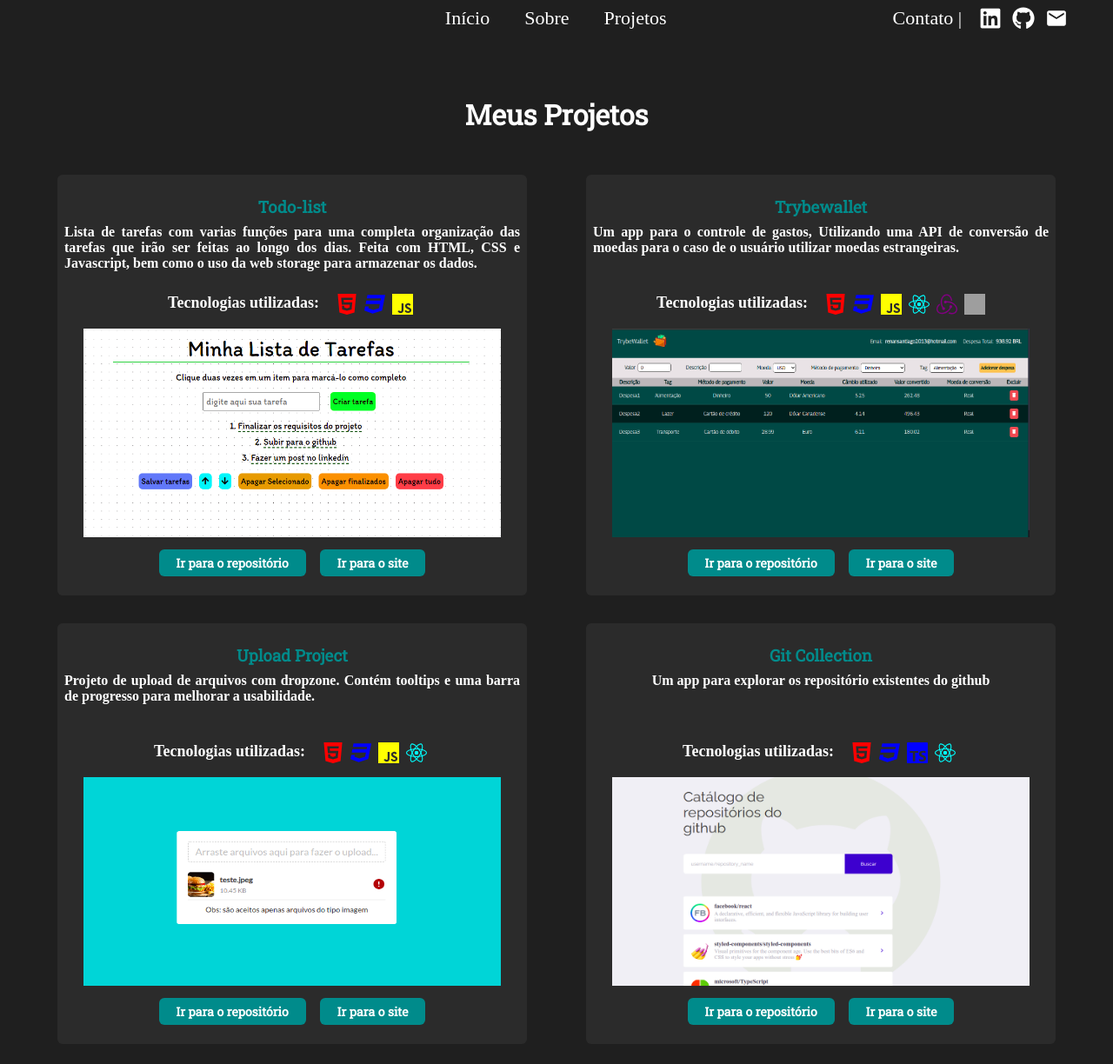
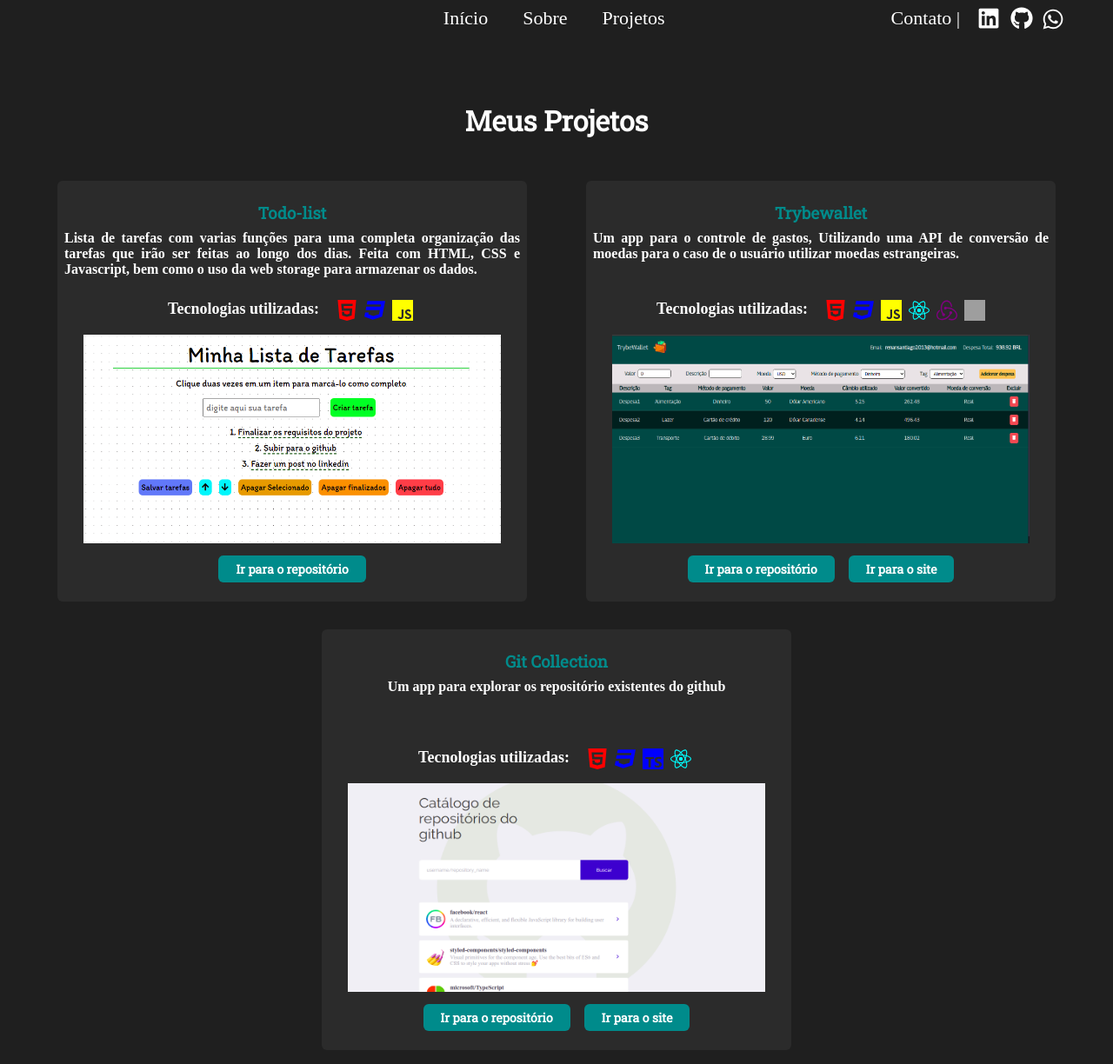
Before and after one commit to Renansf8/Renansf8.github.io, a React (Create React App) app in the folder portfolio/: page /projetos in a window 1280 px wide. Shown: the top 1224 px of the page at 87% size. Built offline with nearby package versions, Linux system fonts and the light colour scheme; grey boxes are pictures that could not be loaded.

Commit message:
Adiciona readme e contato de whatsapp

```diff
--- a/portfolio/src/components/Navbar/index.tsx
+++ b/portfolio/src/components/Navbar/index.tsx
@@ -1,8 +1,10 @@
 import React from 'react';
-import { FaLinkedin, FaGithub } from 'react-icons/fa';
-import { MdEmail } from 'react-icons/md';
+import { FaLinkedin, FaGithub, FaWhatsapp } from 'react-icons/fa';
 import { Link } from 'react-router-dom';
 import { NavBar, ContactContainer, NavContainer } from './styles';
+import Tooltip from '../../components/Tooltip';
+import { TooltipTarget } from '../../components/Tooltip/styles';
+import { CenterContainer } from '../../components/Tooltip/styles';
 
 const Navbar: React.FC = () => {
   return (
@@ -30,9 +32,15 @@ const Navbar: React.FC = () => {
         >
           <FaGithub size={26} />
         </a>
-        <a>
-          <MdEmail size={26} />
-        </a>
+
+        <Tooltip position="bottom" text="91992611041">
+          <TooltipTarget>
+            <a className="whatsapp">
+              <FaWhatsapp size={26} />
+            </a>
+          </TooltipTarget>
+          <CenterContainer position="bottom"></CenterContainer>
+        </Tooltip>
       </ContactContainer>
     </NavBar>
   );
--- a/portfolio/src/components/Navbar/styles.ts
+++ b/portfolio/src/components/Navbar/styles.ts
@@ -44,4 +44,13 @@ export const ContactContainer = styled.div`
   .github:hover {
     color: gray;
   }
+
+  .whatsapp {
+    margin-top: -5px;
+    margin-left: 4px;
+  }
+
+  .whatsapp:hover {
+    color: #00d600;
+  }
 `;
--- a/portfolio/src/components/Tooltip/index.tsx
+++ b/portfolio/src/components/Tooltip/index.tsx
@@ -4,9 +4,10 @@ import { TooltipWrapper, TooltipTarget, CenterContainer, TooltipBox } from './st
 interface TooltipProps {
   text: string;
   language?: string;
+  position: string;
 }
 
-const Tooltip: React.FC<TooltipProps> = ({ text, children, language }) => {
+const Tooltip: React.FC<TooltipProps> = ({ text, children, language, position }) => {
   const [isHovered, setIsHovered] = useState(false);
 
   return (
@@ -19,8 +20,8 @@ const Tooltip: React.FC<TooltipProps> = ({ text, children, language }) => {
           {children}
         </TooltipTarget>
         {isHovered && (
-          <CenterContainer>
-            <TooltipBox>
+          <CenterContainer position={position}>
+            <TooltipBox position={position}>
               <span>{language}</span>
               {text}
             </TooltipBox>
--- a/portfolio/src/components/Tooltip/styles.ts
+++ b/portfolio/src/components/Tooltip/styles.ts
@@ -1,4 +1,8 @@
-import styled from 'styled-components';
+import styled, { css } from 'styled-components';
+
+interface ContainerProps {
+  position: string;
+}
 
 export const TooltipWrapper = styled.div`
   position: relative;
@@ -17,7 +21,7 @@ export const TooltipTarget = styled.div`
   }
 `;
 
-export const CenterContainer = styled.div`
+export const CenterContainer = styled.div<ContainerProps>`
   position: absolute;
   width: 240px;
   margin-left: -100px;
@@ -28,9 +32,24 @@ export const CenterContainer = styled.div`
   bottom: calc(100% + 1px);
   pointer-events: none;
   line-height: 18px;
+
+  ${({ position }) => {
+    switch (position) {
+      case 'bottom':
+        return css`
+          top: calc(100% + 20px);
+          left: 10%;
+          padding: 0;
+        `;
+      default:
+        return css`
+          bottom: calc(100% + 5px);
+        `;
+    }
+  }}
 `;
 
-export const TooltipBox = styled.span`
+export const TooltipBox = styled.span<ContainerProps>`
   background-color: #e6e6fa;
   border-radius: 5px;
   color: #1f1f1f;
@@ -58,4 +77,21 @@ export const TooltipBox = styled.span`
     left: calc(50% - 4.5px);
     top: 100%;
   }
+
+  ${({ position }) => {
+    switch (position) {
+      case 'bottom':
+        return css`
+          &:after {
+            border-color: transparent transparent #fff transparent;
+            top: unset;
+            width: 1px;
+            bottom: 100%;
+            left: calc(50% - 5px);
+          }
+        `;
+      default:
+        return css``;
+    }
+  }}
 `;
--- a/portfolio/src/pages/Home/index.tsx
+++ b/portfolio/src/pages/Home/index.tsx
@@ -90,47 +90,47 @@ const Home: React.FC = () => {
       <Tecs>
         <h2>Tecnologias</h2>
         <div>
-          <Tooltip language="HTML: " text={HTML}>
+          <Tooltip position="" language="HTML: " text={HTML}>
             <TooltipTarget>
               <ImHtmlFive size={48} color="red" />
             </TooltipTarget>
           </Tooltip>
-          <Tooltip language="CSS: " text={CSS}>
+          <Tooltip position="" language="CSS: " text={CSS}>
             <TooltipTarget>
               <ImCss3 size={48} color="blue" />
             </TooltipTarget>
           </Tooltip>
-          <Tooltip language="Javascript: " text={JAVASCRIPT}>
+          <Tooltip position="" language="Javascript: " text={JAVASCRIPT}>
             <TooltipTarget>
               <SiJavascript size={48} color="yellow" />
             </TooltipTarget>
           </Tooltip>
-          <Tooltip language="Typescript: " text={TYPESCRIPT}>
+          <Tooltip position="" language="Typescript: " text={TYPESCRIPT}>
             <TooltipTarget>
               <SiTypescript size={48} color="blue" />
             </TooltipTarget>
           </Tooltip>
-          <Tooltip language="React: " text={REACT}>
+          <Tooltip position="" language="React: " text={REACT}>
             <TooltipTarget>
               <SiReact size={48} color="cyan" />
             </TooltipTarget>
           </Tooltip>
-          <Tooltip language="Redux: " text={REDUX}>
+          <Tooltip position="" language="Redux: " text={REDUX}>
             <TooltipTarget>
               <SiRedux size={48} color="purple" />
             </TooltipTarget>
           </Tooltip>
-          <Tooltip language="Jest: " text={JEST}>
+          <Tooltip position="" language="Jest: " text={JEST}>
             <TooltipTarget>
               <SiJest size={48} color="brown" />
             </TooltipTarget>
           </Tooltip>
-          <Tooltip language="RTL: " text={RTL}>
+          <Tooltip position="" language="RTL: " text={RTL}>
             <TooltipTarget>
               <img src="https://camo.githubusercontent.com/aa85cea585880ae694b4fe8dde116d092b8907d6351c71fcd76f00f7586fad72/68747470733a2f2f74657374696e672d6c6962726172792e636f6d2f696d672f6f63746f7075732d313238783132382e706e67" />
             </TooltipTarget>
           </Tooltip>
-          <Tooltip language="Git: " text={GIT}>
+          <Tooltip position="" language="Git: " text={GIT}>
             <TooltipTarget>
               <SiGit size={48} color="orange" />
             </TooltipTarget>
--- a/portfolio/src/pages/Projects/index.tsx
+++ b/portfolio/src/pages/Projects/index.tsx
@@ -8,7 +8,7 @@ import { SiJavascript, SiReact, SiRedux, SiTypescript } from 'react-icons/si';
 import { Header, ProjectsList, ProjectCard, Tecs } from './styles';
 
 const Projects: React.FC = () => {
-  const { toDo, trybeWallet, uploadProject, gitCollection } = projectList;
+  const { toDo, trybeWallet, gitCollection } = projectList;
 
   return (
     <>
@@ -37,7 +37,6 @@ const Projects: React.FC = () => {
             >
               <button>Ir para o repositório</button>
             </a>
-            <button>Ir para o site</button>
           </div>
         </ProjectCard>
         <ProjectCard>
@@ -70,30 +69,6 @@ const Projects: React.FC = () => {
             >
               <button>Ir para o site</button>
             </a>
-          </div>
-        </ProjectCard>
-        <ProjectCard>
-          <h3>{uploadProject.title}</h3>
-          <p>{uploadProject.description}</p>
-          <Tecs>
-            <p>Tecnologias utilizadas:</p>
-            <div>
-              <ImHtmlFive color="red" size={24} />
-              <ImCss3 color="blue" size={24} />
-              <SiJavascript color="yellow" size={24} />
-              <SiReact color="cyan" size={24} />
-            </div>
-          </Tecs>
-          <img src={uploadProject.thumb} />
-          <div>
-            <a
-              href="https://github.com/Renansf8/uploadProject-frontend"
-              target="_blank"
-              rel="noreferrer"
-            >
-              <button>Ir para o repositório</button>
-            </a>
-            <button>Ir para o site</button>
           </div>
         </ProjectCard>
         <ProjectCard>
```
Also changed, not shown: 1 other file (tests, documents, lock files or other folders).
